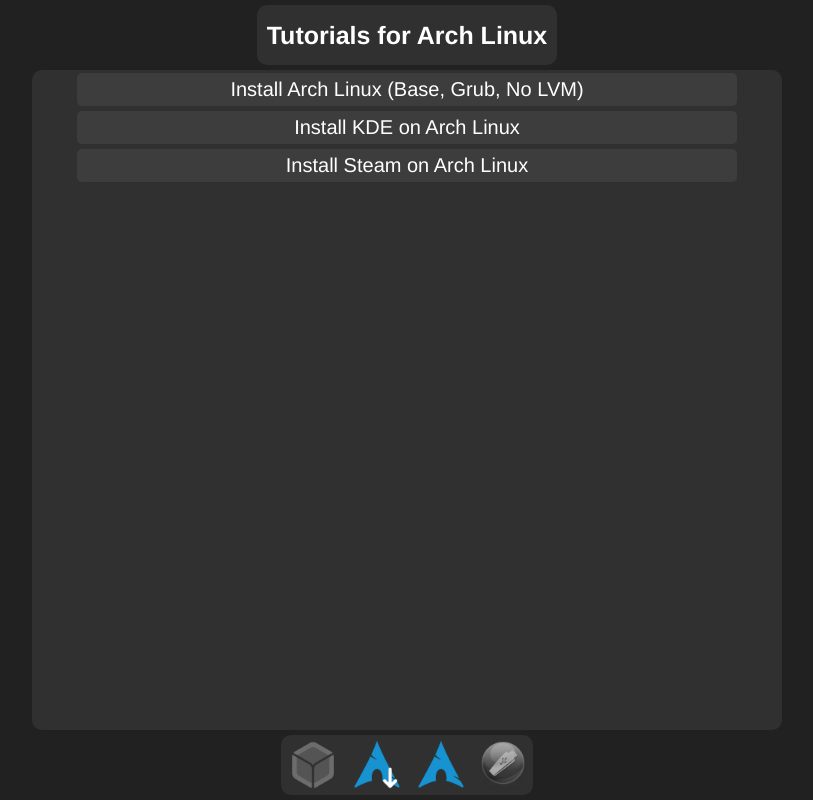
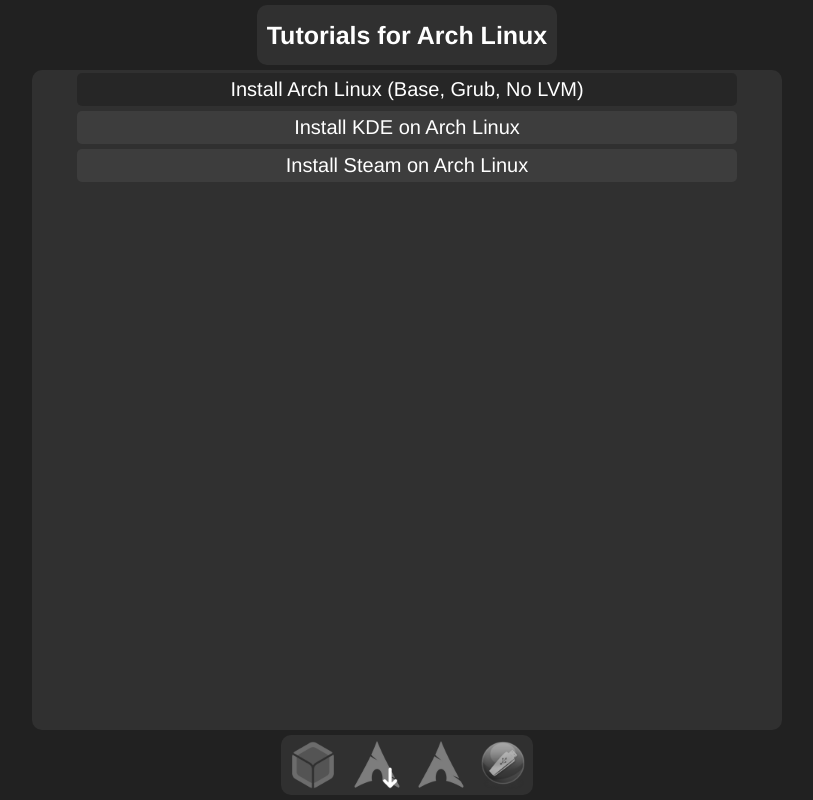
Before and after one commit to Lavadude82/ArchLinuxGuideSite, a plain HTML site: page index.html in a window 1280 px wide. In both pictures the pointer is over the item "Install Arch Linux (Base, Grub, No LVM)". Shown: the whole page, without its empty margins (233-1046 px from the left). Drawn offline with Linux system fonts and the light colour scheme.

Commit message:
flashy updates

```diff
--- a/style.css
+++ b/style.css
@@ -60,6 +60,11 @@ body {
     border-radius: 5px;
     max-width: 650px;
     font-size: 20px;
+    transition: background 0.2s;
+}
+
+#guides-list>li:hover {
+ background: rgba(0, 0, 0, 0.2);
 }
 
 #guides-list>li>a {
@@ -91,8 +96,11 @@ body {
     padding: 4px;
     margin: 4px;
     border-radius: 10px;
+    filter:saturate(0%);
+    transition:  background 0.2s, scale 0.2s;
 }
 
 #extra>a>img:hover {
-    background: rgb(40, 40, 40)
+    background: rgb(40, 40, 40);
+    scale:105%;
 }
```
